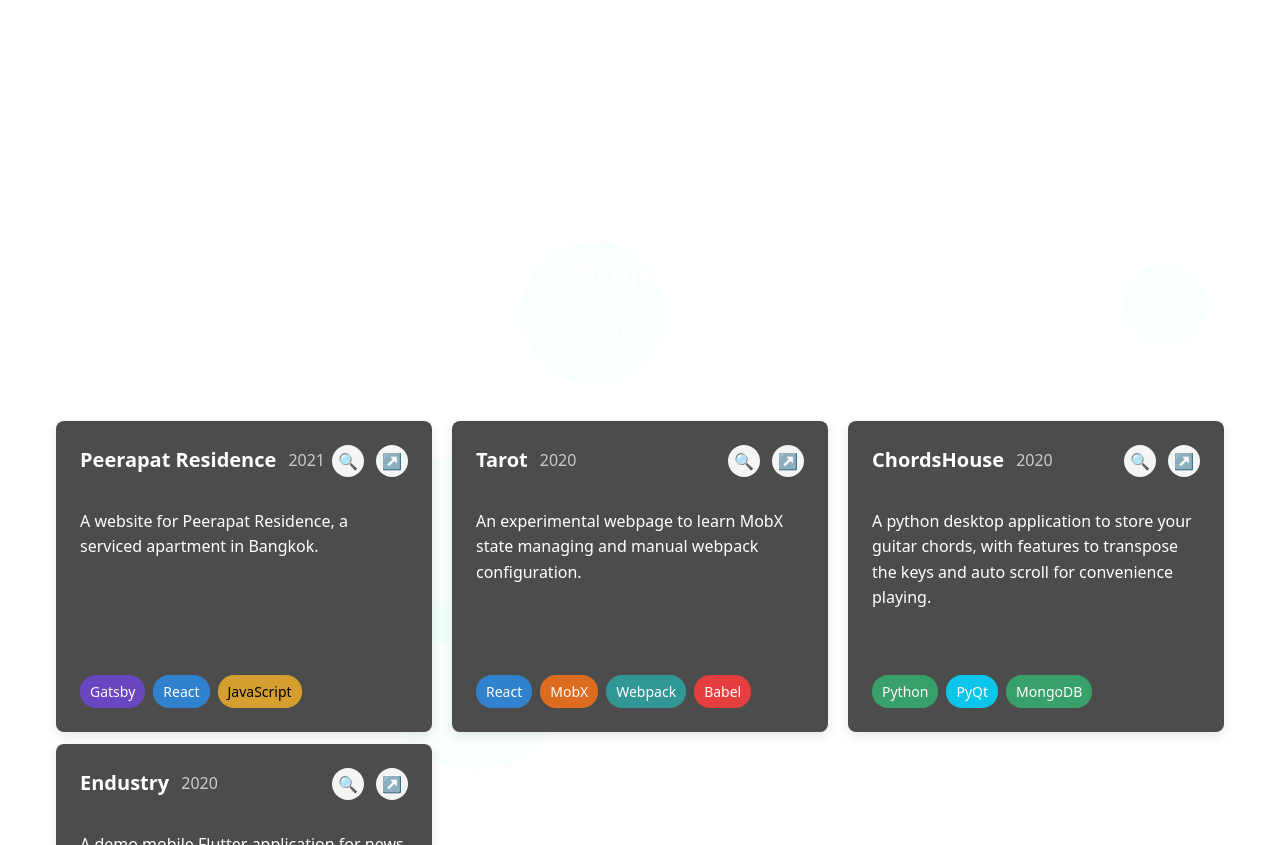
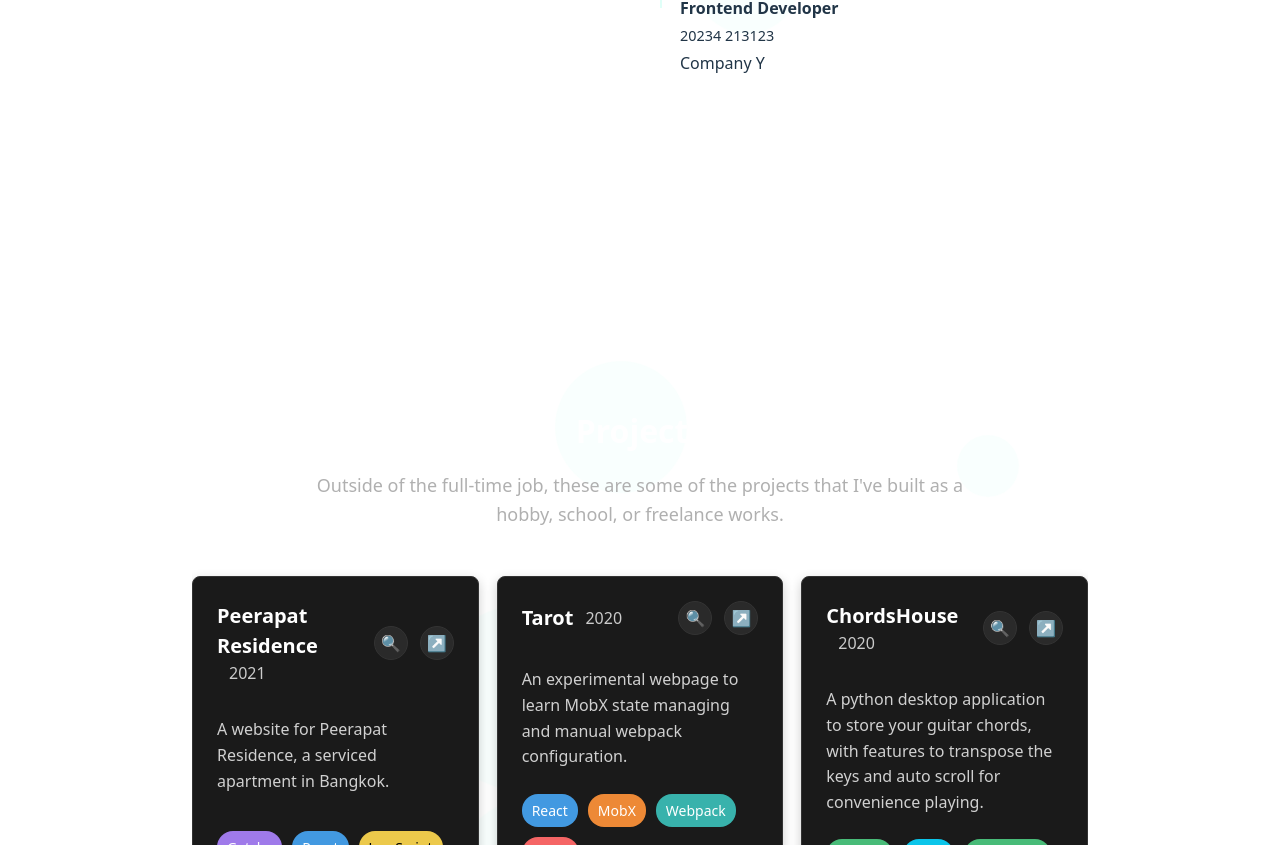
Before and after one commit to Shawnp999/portfolio, a React (Vite) app: page / in a window 1280 px wide. Shown: the part 1955-2800 px from the top of the page. Built offline with nearby package versions, Linux system fonts and the light colour scheme.

Commit message:
modals and mobile bug fix

```diff
--- a/src/App.css
+++ b/src/App.css
@@ -1,14 +1,18 @@
-/* Main app container */
+
 .app {
   position: relative;
-  /*overflow-x: hidden; !* Prevent horizontal scrolling *!*/
+  overflow-x: hidden;
+  width: 100%;
 }
 
 .content {
   margin: 0 auto;
-  padding: 0 2rem;
+  padding: 0 15%;
   position: relative;
   z-index: 1;
+  width: 100%;
+  max-width: 100vw;
+  box-sizing: border-box;
 }
 
 .star-field-container {
@@ -38,17 +42,19 @@ section {
   padding: 100px 0;
   position: relative;
   z-index: 1;
+  overflow-x: hidden;
 }
 
-#hero, #about, #projects, #contact, #educationAndExperienceRef, #skillsref {
+#hero, #about, #projects, #contact, #educationAndExperienceRef, #skillsRef {
   padding-top: 80px;
   scroll-margin-top: 80px;
+  width: 100%;
+  overflow-x: hidden;
 }
 
 @media (max-width: 768px) {
   .content {
     margin-right: 0;
     padding: 10px;
-
   }
 }
--- a/src/components/backgroundCircles/backgroundCircles.css
+++ b/src/components/backgroundCircles/backgroundCircles.css
@@ -5,7 +5,7 @@
     width: 100%;
     height: 100%;
     z-index: 0;
-    overflow: visible;
+    overflow: hidden; /* Changed from visible to hidden */
     pointer-events: none;
 }
 
@@ -30,12 +30,15 @@
 
 .section-container {
     position: relative;
-    overflow: visible;
+    overflow-x: hidden; /* Added to prevent horizontal overflow */
+    width: 100%;
 }
 
 @media (max-width: 768px) {
     .section-circle {
-        transform: scale(0.7);
+        transform: scale(0.6); /* Reduced from 0.7 to 0.6 */
         transform-origin: center;
+        max-width: 80vw; /* Limit maximum width to prevent overflow */
+        max-height: 80vh; /* Limit maximum height to prevent overflow */
     }
 }
--- a/src/components/backgroundCircles/backgroundCircles.tsx
+++ b/src/components/backgroundCircles/backgroundCircles.tsx
@@ -9,20 +9,19 @@ interface BackgroundCirclesProps {
 const BackgroundCircles: React.FC<BackgroundCirclesProps> = ({ count, sectionId }) => {
 
     const circles = useMemo(() => {
+
         const circlesArray = [];
+        const maxSize = window.innerWidth < 768 ? 120 : 200;
 
         for (let i = 0; i < count; i++) {
-            const size = 80 + Math.random() * 120;
 
-            const radius = size / 2;
+            const size = 60 + Math.random() * (maxSize - 60);
 
-            const safeTopMin = radius / 5; // Convert radius to % of parent container height
-            const safeTopMax = 100 - (radius / 5);
+            const safeTopMin = 10;
+            const safeTopMax = 90;
+            const safeLeftMin = 10;
+            const safeLeftMax = 90;
 
-            const safeLeftMin = radius / 8; // Convert radius to % of parent container width
-            const safeLeftMax = 100 - (radius / 8);
-
-            //safety margins
             const top = safeTopMin + (Math.random() * (safeTopMax - safeTopMin));
             const left = safeLeftMin + (Math.random() * (safeLeftMax - safeLeftMin));
 
--- a/src/components/projects/projects.css
+++ b/src/components/projects/projects.css
@@ -1,14 +1,16 @@
 /* Projects Section Styles */
 #projects-section {
-    padding: 80px 24px;
-    max-width: 1200px;
+    /*padding: 80px 24px;*/
+    /*max-width: 1200px;*/
     margin: 0 auto;
+    /*background-color: #121212;*/
+    color: #e0e0e0;
 }
 
 #projects-section h2 {
     font-size: 32px;
     margin-bottom: 16px;
-    color: #fff;
+    color: #ffffff;
     text-align: center;
 }
 
@@ -16,7 +18,7 @@
     text-align: center;
     max-width: 700px;
     margin: 0 auto 48px;
-    color: #fff;
+    color: #b0b0b0;
     line-height: 1.6;
     font-size: 18px;
 }
@@ -24,40 +26,42 @@
 /* Projects Grid */
 .projects-grid {
     display: grid;
-    grid-template-columns: repeat(auto-fill, minmax(300px, 1fr));
-    gap: 60px 20px;
+    grid-template-columns: repeat(3, 1fr);
+    gap: 12% 2%;
 }
 
 /* Project Card */
 .project-card {
-    background-color: #4c4c4c;
+    background-color: #1a1a1a;
     border-radius: 8px;
     overflow: hidden;
-    box-shadow: 0 4px 12px rgba(0, 0, 0, 0.1);
+    box-shadow: 0 4px 12px rgba(0, 0, 0, 0.2);
     transition: transform 0.2s ease, box-shadow 0.2s ease;
     cursor: pointer;
     height: 100%;
     display: flex;
     flex-direction: column;
     padding: 24px;
+    border: 1px solid #333;
 }
 
 .project-card:hover {
     transform: translateY(-4px);
-    box-shadow: 0 8px 24px rgba(0, 0, 0, 0.15);
+    box-shadow: 0 8px 24px rgba(0, 0, 0, 0.3);
+    border-color: #444;
 }
 
 .project-header {
     display: flex;
     justify-content: space-between;
-    align-items: flex-start;
+    align-items: center;
     margin-bottom: 16px;
 }
 
 .project-header h3 {
     margin: 0;
     font-size: 20px;
-    color: #333;
+    color: #ffffff;
     font-weight: 600;
     display: flex;
     align-items: center;
@@ -66,7 +70,7 @@
 
 .project-year {
     font-size: 14px;
-    color: #666;
+    color: #cbcbcb;
     margin-left: 8px;
     font-weight: normal;
 }
@@ -83,66 +87,67 @@
     width: 32px;
     height: 32px;
     border-radius: 50%;
-    background-color: #f5f5f5;
-    color: #333;
+    background-color: #2a2a2a;
+    color: #e0e0e0;
     transition: background-color 0.2s ease;
     text-decoration: none;
+    border: 1px solid #333;
 }
 
 .project-link:hover {
-    background-color: #e0e0e0;
+    background-color: #333;
 }
 
 .project-description {
-    color: #fff;
+    color: #d0d0d0;
     line-height: 1.6;
-    margin-bottom: 16px;
+    margin-bottom: 24px;
     flex-grow: 1;
 }
 
 .project-tech {
     display: flex;
     flex-wrap: wrap;
-    gap: 8px;
+    gap: 10px;
     margin-top: auto;
 }
 
 /* Tech Badges */
 .tech-badge {
-    padding: 4px 8px;
+    padding: 6px 10px;
     border-radius: 16px;
-    font-size: 12px;
+    font-size: 14px;
     font-weight: 500;
     color: white;
 }
 
 .tech-badge.purple {
-    background-color: #6b46c1;
+    background-color: #9f7aea;
 }
 
 .tech-badge.blue {
-    background-color: #3182ce;
+    background-color: #4299e1;
 }
 
 .tech-badge.yellow {
-    background-color: #d69e2e;
+    background-color: #ecc94b;
     color: #000;
 }
 
 .tech-badge.orange {
-    background-color: #dd6b20;
+    background-color: #ed8936;
 }
 
 .tech-badge.teal {
-    background-color: #319795;
+    background-color: #38b2ac;
 }
 
 .tech-badge.red {
-    background-color: #e53e3e;
+    background-color: #f56565;
 }
 
 .tech-badge.green {
-    background-color: #38a169;
+    background-color: #48bb78;
 }
 
 .tech-badge.cyan {
@@ -150,7 +155,7 @@
 }
 
 .tech-badge.gray {
-    background-color: #718096;
+    background-color: #a0aec0;
 }
 
 /* Icons */
@@ -165,27 +170,38 @@
 }
 
 /* Media Queries */
+@media (max-width: 992px) {
+    .projects-grid {
+        grid-template-columns: repeat(2, 1fr);
+    }
+}
+
 @media (max-width: 768px) {
     #projects-section {
         padding: 60px 16px;
     }
 
     .projects-grid {
-        grid-template-columns: repeat(auto-fill, minmax(250px, 1fr));
-        gap: 16px;
+        grid-template-columns: repeat(2, 1fr);
+        gap: 60px;
     }
 
     .project-card {
-        padding: 16px;
-    }
-
-    .project-header h3 {
-        font-size: 18px;
+        padding: 20px;
     }
 }
 
-@media (max-width: 480px) {
+@media (max-width: 580px) {
     .projects-grid {
         grid-template-columns: 1fr;
     }
+
+    .project-header {
+        flex-direction: column;
+        align-items: flex-start;
+    }
+
+    .project-links {
+        margin-top: 12px;
+    }
 }
--- a/src/components/projects/projects.tsx
+++ b/src/components/projects/projects.tsx
@@ -144,7 +144,6 @@ const Projects = () => {
                 ))}
             </div>
 
-            {/* Modal component */}
             <ProjectModal
                 project={selectedProject}
                 isOpen={modalOpen}
--- a/src/components/projects/projectsModal.css
+++ b/src/components/projects/projectsModal.css
@@ -26,7 +26,7 @@
 }
 
 .modal-content {
-    background-color: white;
+    background-color: #1a1a1a;
     border-radius: 8px;
     max-width: 800px;
     width: 90%;
@@ -55,13 +55,13 @@
     display: flex;
     align-items: center;
     justify-content: center;
-    color: #333;
+    color: #e0e0e0;
     border-radius: 50%;
     transition: background-color 0.2s ease;
 }
 
 .modal-close-btn:hover {
-    background-color: rgba(0, 0, 0, 0.1);
+    background-color: rgba(255, 255, 255, 0.1);
 }
 
 .modal-header {
@@ -71,7 +71,7 @@
 .modal-header h2 {
     margin: 0;
     font-size: 24px;
-    color: #333;
+    color: #ffffff;
     font-weight: 600;
     display: flex;
     align-items: center;
@@ -96,7 +96,7 @@
     overflow: hidden;
     border-radius: 8px;
     margin-bottom: 24px;
-    background-color: #f5f5f5;
+    background-color: #2a2a2a;
 }
 
 .modal-image {
@@ -112,14 +112,14 @@
 .modal-description p {
     margin-top: 0;
     line-height: 1.6;
-    color: #555;
+    color: #d0d0d0;
     font-size: 16px;
 }
 
 .modal-description h3 {
     margin: 24px 0 12px;
     font-size: 18px;
-    color: #333;
+    color: #ffffff;
 }
 
 .modal-tech {
@@ -138,32 +138,32 @@
 }
 
 .tech-badge.purple {
-    background-color: #6b46c1;
+    background-color: #9f7aea;
 }
 
 .tech-badge.blue {
-    background-color: #3182ce;
+    background-color: #4299e1;
 }
 
 .tech-badge.yellow {
-    background-color: #d69e2e;
+    background-color: #ecc94b;
     color: #000;
 }
 
 .tech-badge.orange {
-    background-color: #dd6b20;
+    background-color: #ed8936;
 }
 
 .tech-badge.teal {
-    background-color: #319795;
+    background-color: #38b2ac;
 }
 
 .tech-badge.red {
-    background-color: #e53e3e;
+    background-color: #f56565;
 }
 
 .tech-badge.green {
-    background-color: #38a169;
+    background-color: #48bb78;
 }
 
 .tech-badge.cyan {
@@ -171,7 +171,7 @@
 }
 
 .tech-badge.gray {
-    background-color: #718096;
+    background-color: #a0aec0;
 }
 
 .modal-links {
@@ -189,21 +189,21 @@
 }
 
 .github-link {
-    background-color: #24292e;
+    background-color: #333;
     color: white;
 }
 
 .github-link:hover {
-    background-color: #1b1f23;
+    background-color: #444;
 }
 
 .live-link {
-    background-color: #3182ce;
+    background-color: #4299e1;
     color: white;
 }
 
 .live-link:hover {
-    background-color: #2b6cb0;
+    background-color: #3182ce;
 }
 
 /* Media Queries */
--- a/src/components/projects/projectsModal.tsx
+++ b/src/components/projects/projectsModal.tsx
@@ -20,7 +20,7 @@ interface ProjectModalProps {
 
 const ProjectModal: React.FC<ProjectModalProps> = ({ project, isOpen, onClose }) => {
     useEffect(() => {
-        // Handle escape key press to close modal
+
         const handleEscape = (e: KeyboardEvent) => {
             if (e.key === 'Escape' && isOpen) {
                 onClose();
--- a/src/components/sidebar/sideBar.tsx
+++ b/src/components/sidebar/sideBar.tsx
@@ -22,6 +22,7 @@ const SideBar = ({ navItems, scrollToSection }: SidebarProps) => {
             const scrollPosition = window.scrollY;
 
             for (let i = navItems.length - 1; i >= 0; i--) {
+
                 const section = navItems[i];
 
                 if (section.ref.current) {
@@ -61,7 +62,7 @@ const SideBar = ({ navItems, scrollToSection }: SidebarProps) => {
                             {item.id === 'educationAndExperienceRef' && <span className="icon">🎓</span>}
                             {item.id === 'projects' && <span className="icon">💼</span>}
 
-                            {item.id === 'skillsref' && <span className="icon">🛠️</span>}
+                            {item.id === 'skillsRef' && <span className="icon">🛠️</span>}
                             {item.id === 'contact' && <span className="icon">✉️</span>}
 
                             <span className="tooltip">{item.label}</span>
```
Also changed, not shown: src/components/stars/starsBackground.tsx (added).
